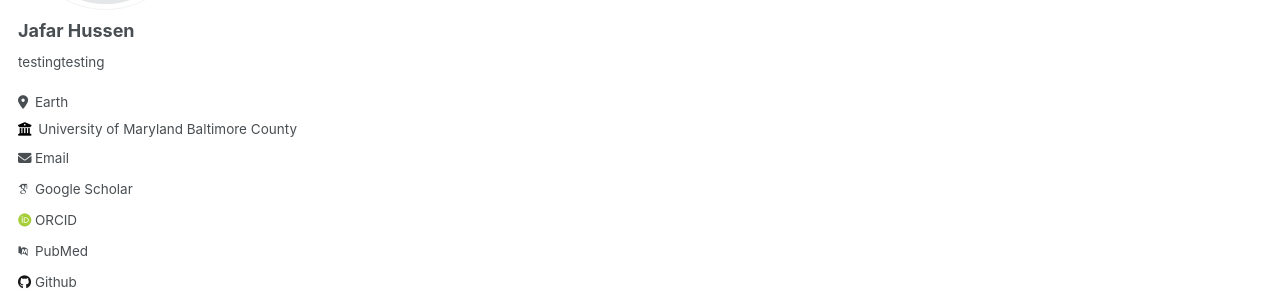
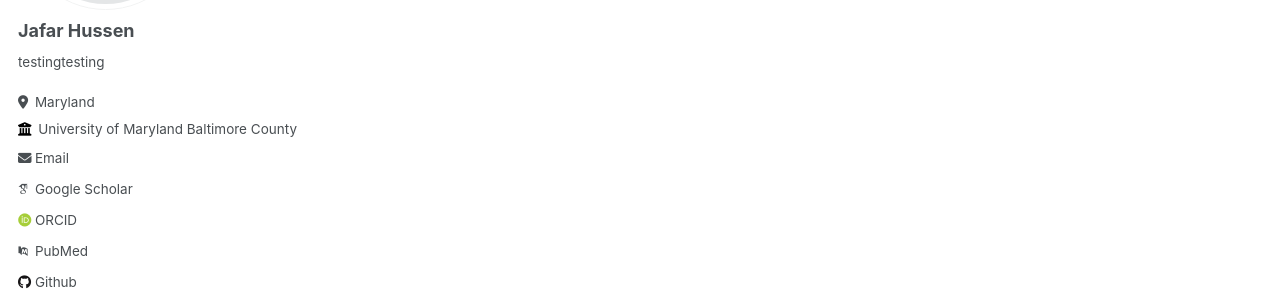
Before and after one commit to jafarhussen100/jafarhussen100.github.io, a Jekyll site: the page built from _pages/category-archive.html, in a window 1280 px wide. Shown: the part 251-542 px from the top of the page. Built offline with Jekyll 4.4.1, drawn with Linux system fonts in a browser that asks for light colours; some web fonts are replaced.

Commit message:
Update _config.yml

```diff
--- a/_config.yml
+++ b/_config.yml
@@ -25,7 +25,7 @@ author:
   name             : "Jafar Hussen"
   pronouns         : # example: "she/her"
   bio              : "testingtesting"
-  location         : "Earth"
+  location         : "Maryland"
   employer         : "University of Maryland Baltimore County"
   uri              : # URL
   email            : "jafar.ahussen@gmail.com"
```
